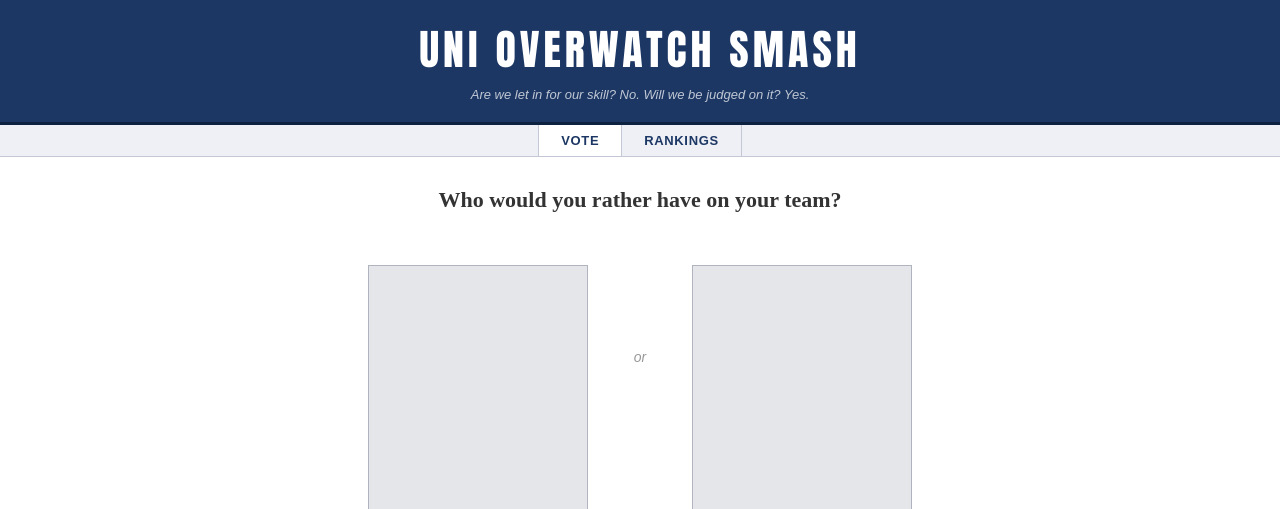
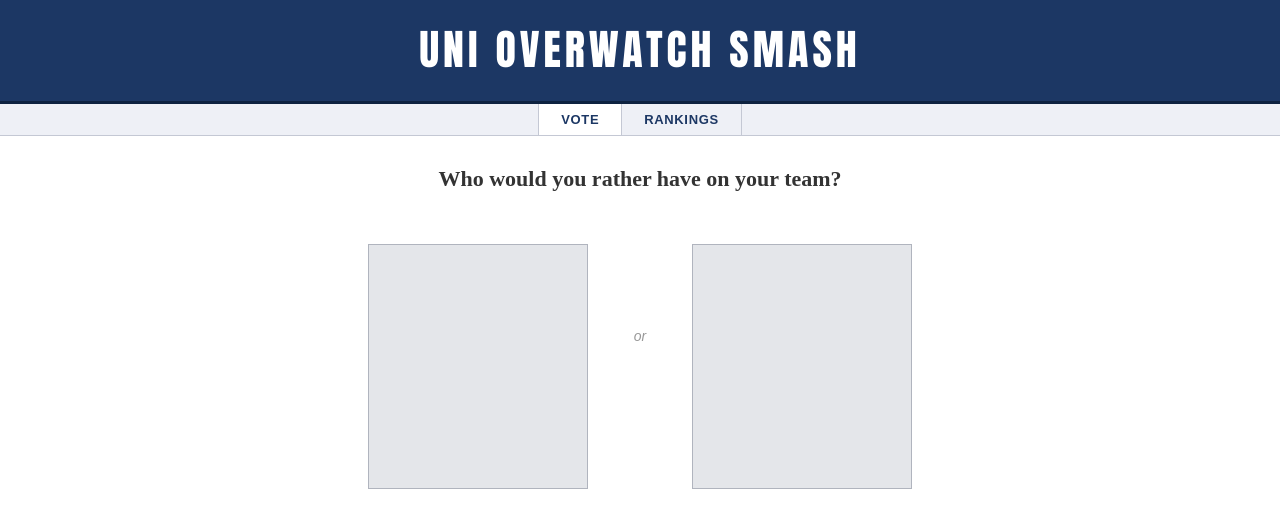
Before and after one commit to t90e/uni-elo, a Flask app: template templates/index.html in a window 1280 px wide. Shown: the top 509 px of the page. Run offline with Flask 3, Linux system fonts and the light colour scheme; the template is opened without the code that fills it, so the values that code supplies are empty; some libraries are stand-ins or nearby versions.

Commit message:
Remove tagline from banner

```diff
--- a/templates/index.html
+++ b/templates/index.html
@@ -12,7 +12,6 @@
 
 <div class="banner">
   <h1>Uni Overwatch Smash</h1>
-  <div class="tagline">Are we let in for our skill? No. Will we be judged on it? Yes.</div>
 </div>
 
 <div class="site-nav">
```
